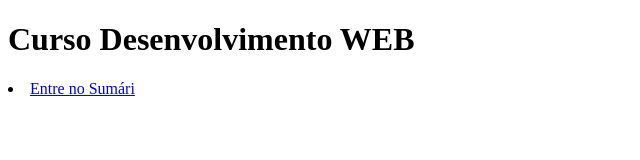
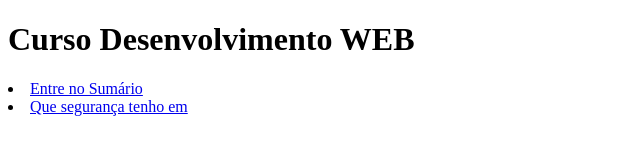
Before and after one commit to Edvander0764/ExerciciosBaseHTML, a plain HTML site: page Curso/index.html in a window 1280 px wide. Shown: the whole page, without its empty margins (0-640 px from the left). Drawn offline with Linux system fonts and the light colour scheme.

Commit message:
Update index.html

```diff
--- a/Curso/index.html
+++ b/Curso/index.html
@@ -7,6 +7,7 @@
 </head>
 <body>
     <h1>Curso Desenvolvimento WEB</h1>
-    <li><a href=".\sumario.html">Entre no Sumári</a></li>
+    <li><a href=".\sumario.html">Entre no Sumário</a></li>
+    <li><a href=".\sumario.html">Que segurança tenho em</a></li>
 </body>
 </html>
```
